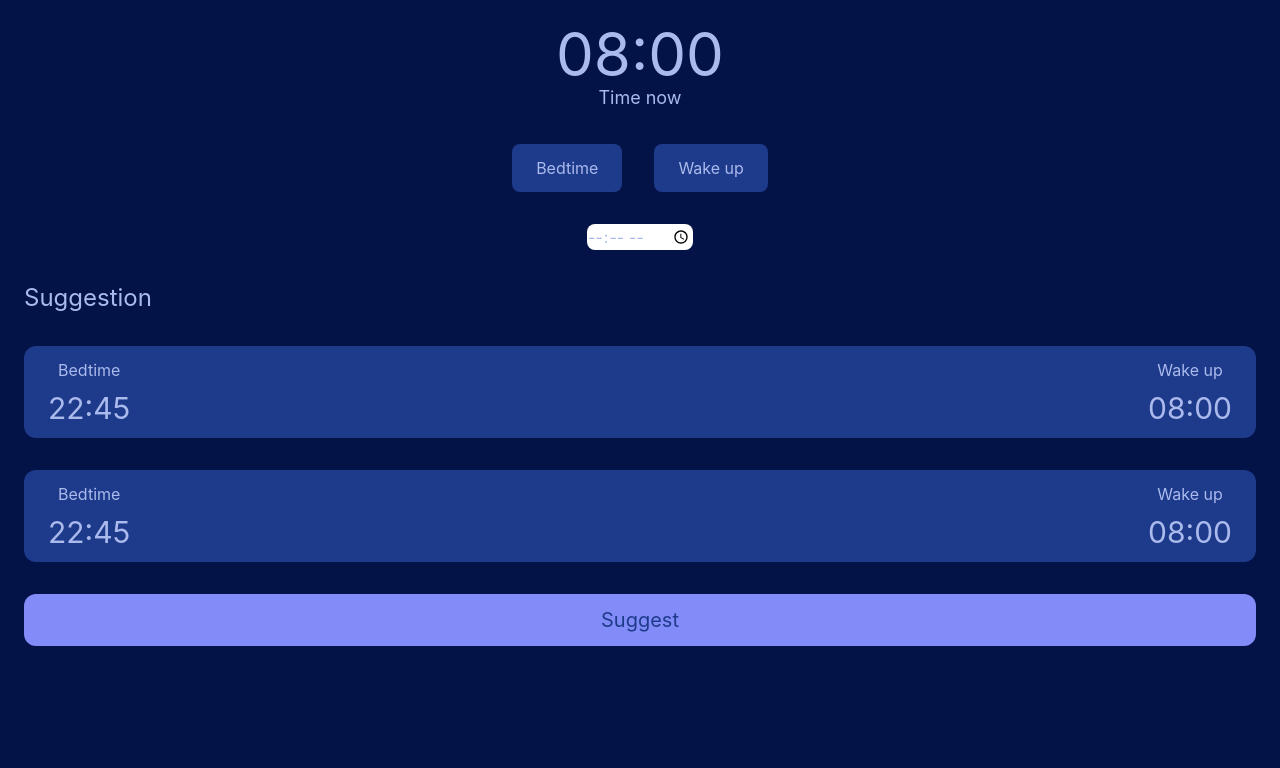
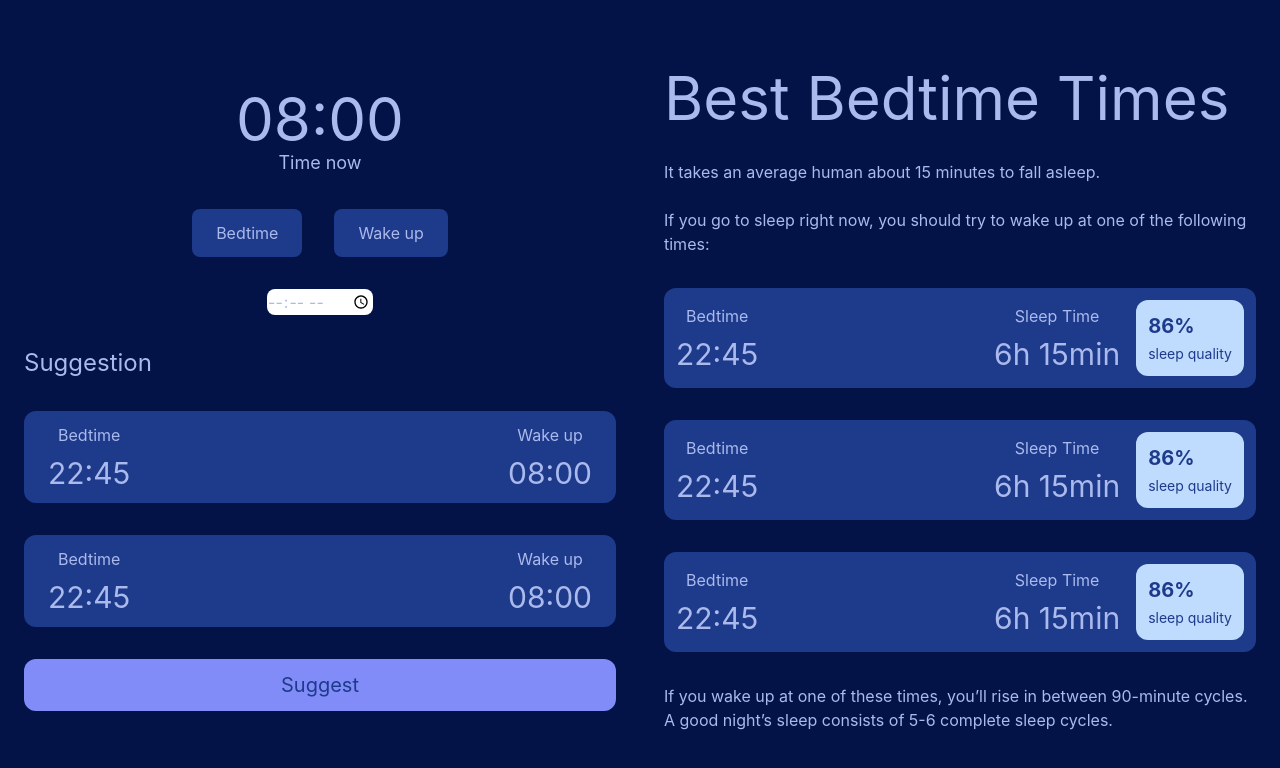
Before and after one commit to celigx/sleepy, a React (Create React App) app: page / in a window 1280 px wide. Shown: the top 768 px of the page. Built offline with nearby package versions, Linux system fonts and the light colour scheme.

Commit message:
Add output time style

```diff
--- a/src/App.jsx
+++ b/src/App.jsx
@@ -1,10 +1,12 @@
 import "./App.css";
+import OutputTime from "./components/Result";
 import ChooseTime from "./components/SelectTime";
 
 function App() {
   return (
-    <div className="">
+    <div className="lg:container lg:flex lg:items-center lg:h-screen lg:mx-auto">
       <ChooseTime />
+      <OutputTime />
     </div>
   );
 }
--- /dev/null
+++ b/src/components/Result.jsx
@@ -0,0 +1,21 @@
+import OutputTimeResult from "./TimeResult";
+
+const OutputTime = () => {
+  return (
+    <div className="container mx-auto p-6 ">
+      <h1 className="text-6xl mb-8">Best Bedtime Times</h1>
+      <p className="mb-6">It takes an average human about 15 minutes to fall asleep.</p>
+      <p className="mb-8">If you go to sleep right now, you should try to wake up at one of the following times:</p>
+
+      <OutputTimeResult />
+      <OutputTimeResult />
+      <OutputTimeResult />
+
+      <p className="">
+        If you wake up at one of these times, you’ll rise in between 90-minute cycles. A good night’s sleep consists of 5-6 complete sleep cycles.
+      </p>
+    </div>
+  );
+};
+
+export default OutputTime;
--- /dev/null
+++ b/src/components/TimeResult.jsx
@@ -0,0 +1,22 @@
+const OutputTimeResult = () => {
+  return (
+    <div className="container mx-auto bg-blue-900 flex items-center justify-between px-3 py-3 rounded-xl mb-8">
+      <div className="text-center">
+        <h1 className="text-md mb-2">Bedtime</h1>
+        <p className="text-xl md:text-3xl">22:45</p>
+      </div>
+      <div className="flex items-center text-center">
+        <div className="mr-4">
+          <h1 className="text-md mb-2">Sleep Time</h1>
+          <p className="text-xl md:text-3xl">6h 15min</p>
+        </div>
+        <div className="bg-blue-200 rounded-xl p-3">
+          <h1 className="text-blue-900 text-xl font-bold text-left mb-1">86%</h1>
+          <p className="text-blue-900 text-sm">sleep quality</p>
+        </div>
+      </div>
+    </div>
+  );
+};
+
+export default OutputTimeResult;
```
